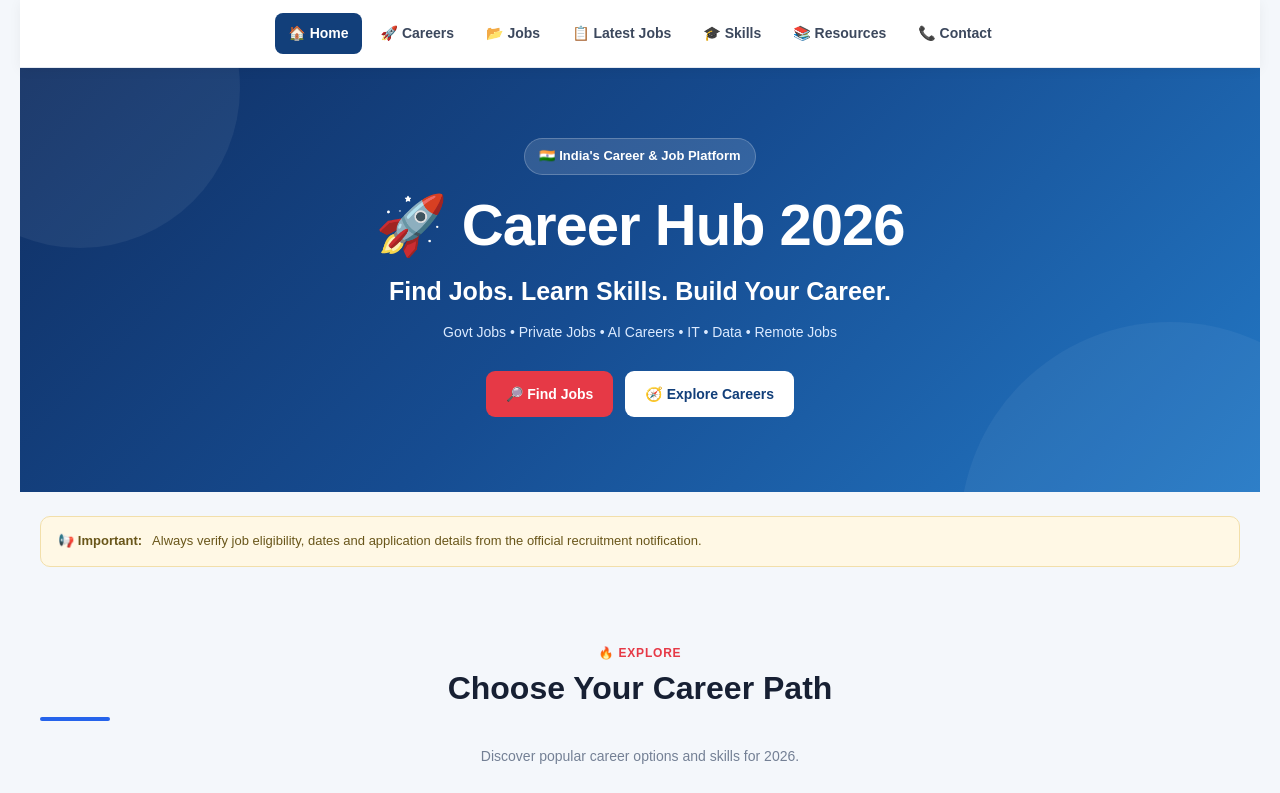
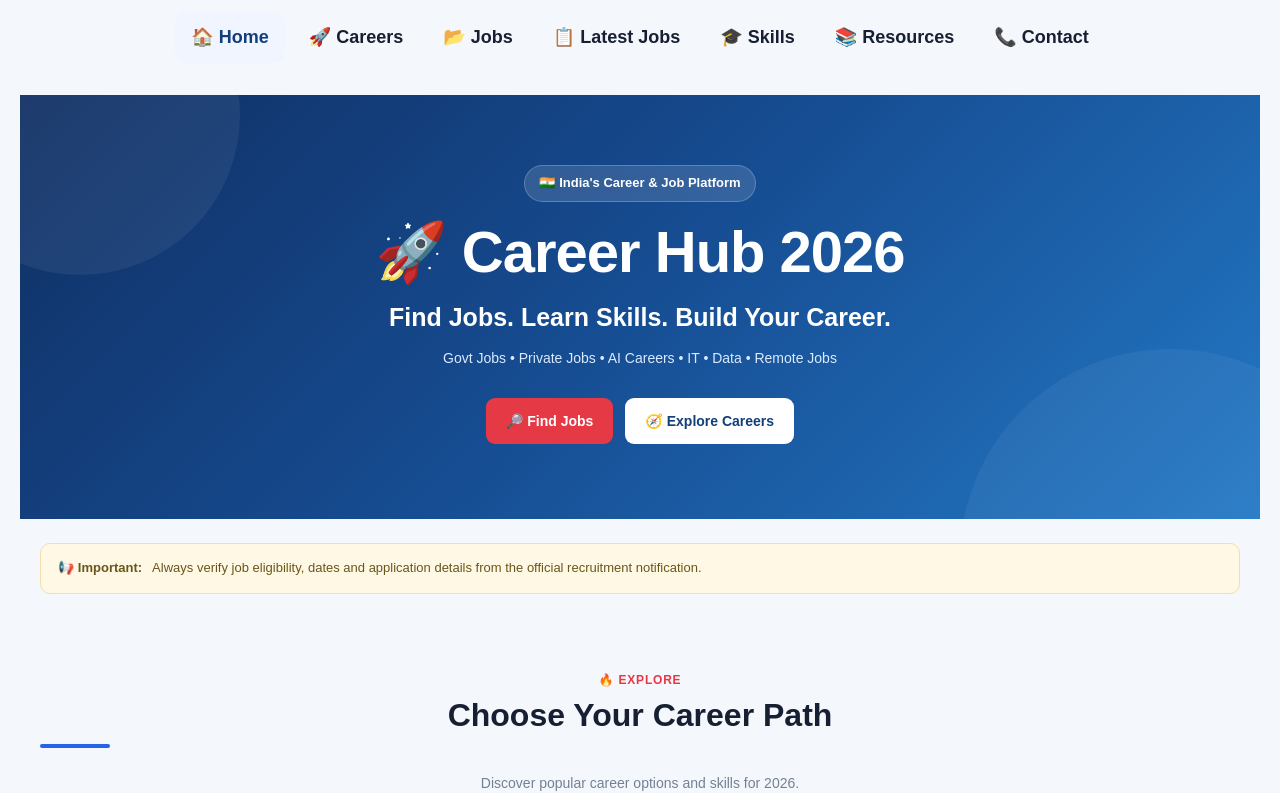
Before and after one commit to chglory8888-dev/govt-jobs-2026, a Next.js app: page / in a window 1280 px wide. Shown: the top 793 px of the page. Built offline with nearby package versions, Linux system fonts and the light colour scheme.

Commit message:
Update globals.css

```diff
--- a/styles/globals.css
+++ b/styles/globals.css
@@ -54,42 +54,68 @@ img {
 /* =========================================================
    TOP NAVIGATION
    ========================================================= */
-
 .top-nav {
-  min-height: 68px;
   display: flex;
   align-items: center;
   justify-content: center;
-  gap: 6px;
   flex-wrap: wrap;
-  background: #ffffff;
-  border-bottom: 1px solid #e5eaf2;
-  position: sticky;
-  top: 0;
-  z-index: 1000;
-  margin: 0 -20px;
-  padding: 10px 20px;
-  box-shadow: 0 2px 12px rgba(0, 0, 0, 0.05);
+  gap: 8px;
+  padding: 12px 10px;
+  margin-bottom: 20px;
 }
 
 .top-nav a {
-  padding: 9px 13px;
-  border-radius: 8px;
-  color: #3c485d;
-  font-size: 14px;
-  font-weight: 700;
-  transition: all 0.2s ease;
+  display: inline-flex;
+  align-items: center;
+  justify-content: center;
+
+  font-size: 18px;
+  font-weight: 800;
+  color: #172033;
+
+  padding: 11px 16px;
+  border-radius: 10px;
+
+  text-decoration: none;
+
+  transition:
+    background 0.2s ease,
+    color 0.2s ease,
+    transform 0.2s ease,
+    box-shadow 0.2s ease;
 }
 
+/* Hover Highlight */
+
 .top-nav a:hover {
-  background: #edf4ff;
+  color: #2563eb;
+  background: #eef4ff;
+  transform: translateY(-2px);
+  box-shadow: 0 5px 14px rgba(37, 99, 235, 0.15);
+}
+
+/* Home Highlight */
+
+.top-nav a:first-child {
+  background: #f1f5ff;
   color: #123f7a;
 }
 
-.top-nav a:first-child {
-  background: #123f7a;
-  color: #ffffff;
+/* Mobile */
+
+@media (max-width: 768px) {
+  .top-nav {
+    gap: 6px;
+    padding: 10px 5px;
+  }
+
+  .top-nav a {
+    font-size: 16px;
+    padding: 9px 11px;
+  }
 }
+
+
 
 /* =========================================================
    HERO / HEADER
```
